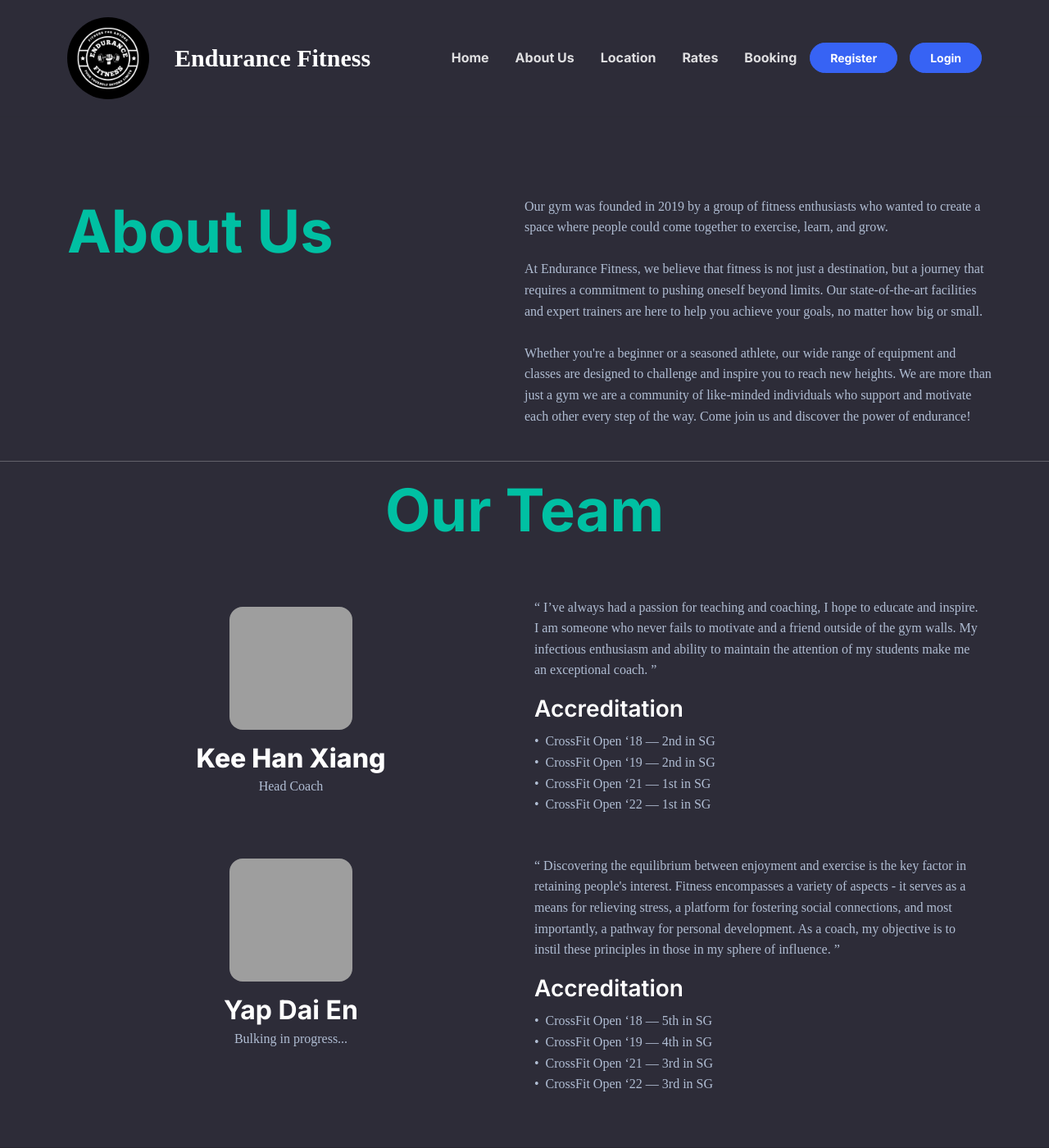
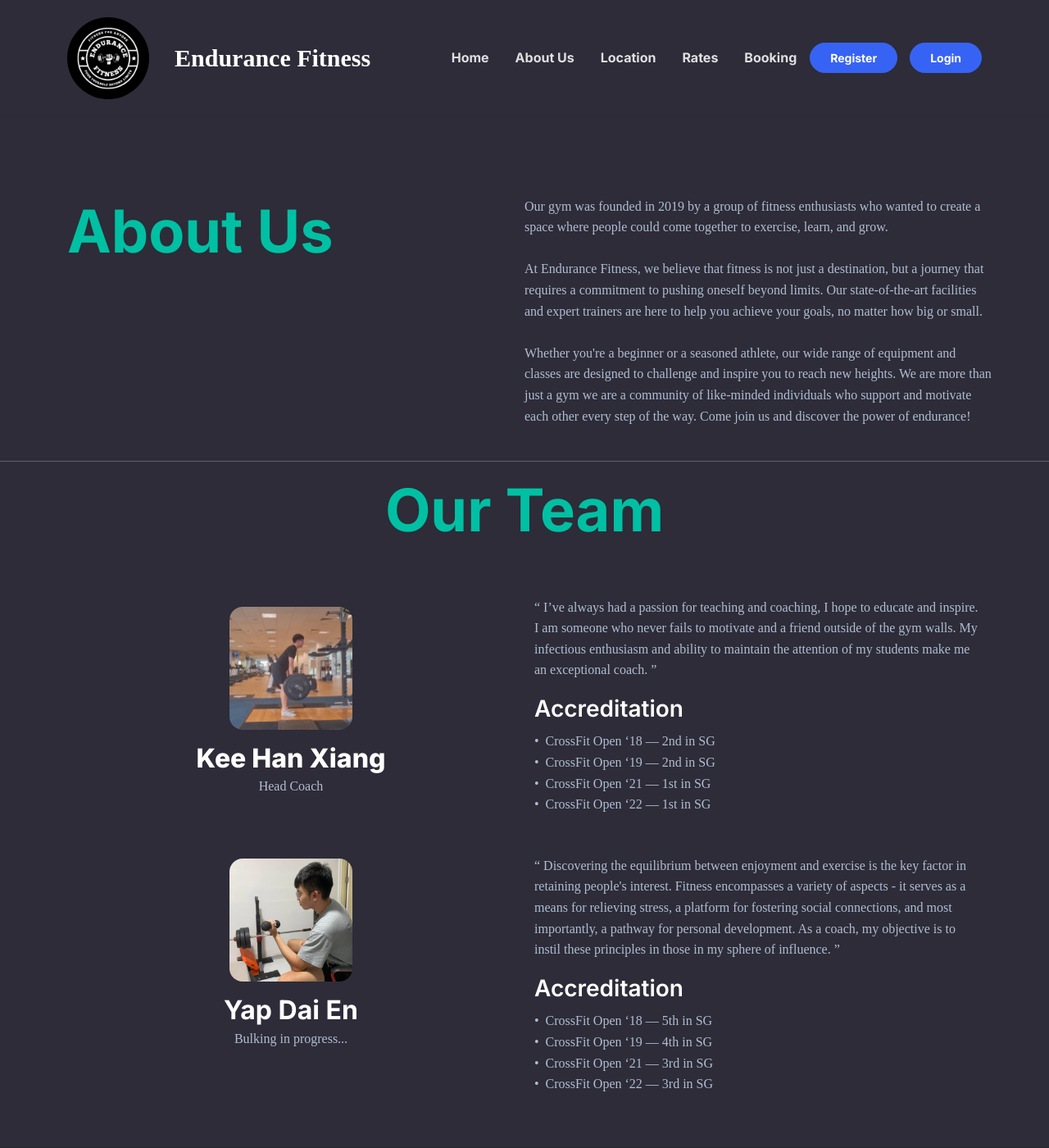
Before and after one commit to Daienn/Websys, a PHP site: page /about_us.php in a window 1280 px wide. Shown: the top 1400 px of the page at 82% size. Run offline with PHP 8.4, Linux system fonts and the light colour scheme; grey boxes are pictures that could not be loaded.

Commit message:
add photo

```diff
--- a/about_us.php
+++ b/about_us.php
@@ -41,7 +41,7 @@
             <div class="container">
                 <div class="row">
                     <div class="col-md-6" style="margin: 45px 0px 0px;margin-top: 44px;">
-                        <div class="text-center"><img class="rounded mb-3 fit-cover" width="150" height="150" src="assets/img/team/avatar6.jpg">
+                        <div class="text-center"><img class="rounded mb-3 fit-cover" width="150" height="150" src="img/team/hanxiang.jpg">
                             <h2 class="fw-bold mb-0" style="font-family: Inter, sans-serif;"><strong>Kee Han Xiang</strong></h2>
                             <p class="text-muted mb-2" style="font-family: Arvo, serif;padding-bottom: 3px;margin-top: 2px;">Head Coach</p>
                         </div>
@@ -54,7 +54,7 @@
                         </div>
                     </div>
                     <div class="col-md-6" style="padding-top: 0px;margin-top: 45px;">
-                        <div class="text-center"><img class="rounded mb-3 fit-cover" width="150" height="150" src="assets/img/team/avatar6.jpg">
+                        <div class="text-center"><img class="rounded mb-3 fit-cover" width="150" height="150" src="img/team/daien.jpg">
                             <h2 class="fw-bold mb-0">Yap Dai En</h2>
                             <p class="text-muted mb-2" style="margin-top: 3px;font-family: Arvo, serif;">Bulking in progress...</p>
                         </div>
```
Also changed, not shown: img/team/daien.jpg (added), img/team/hanxiang.jpg (added).
